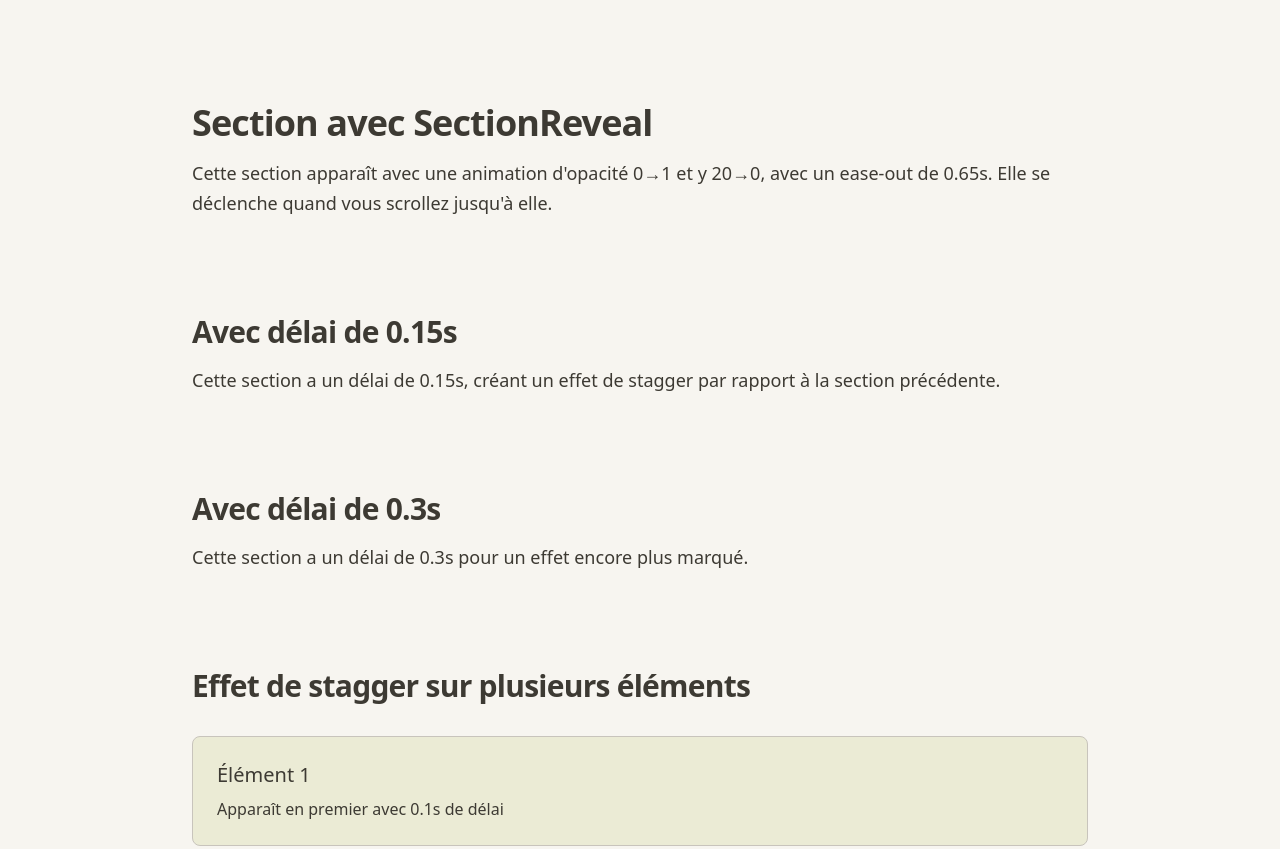
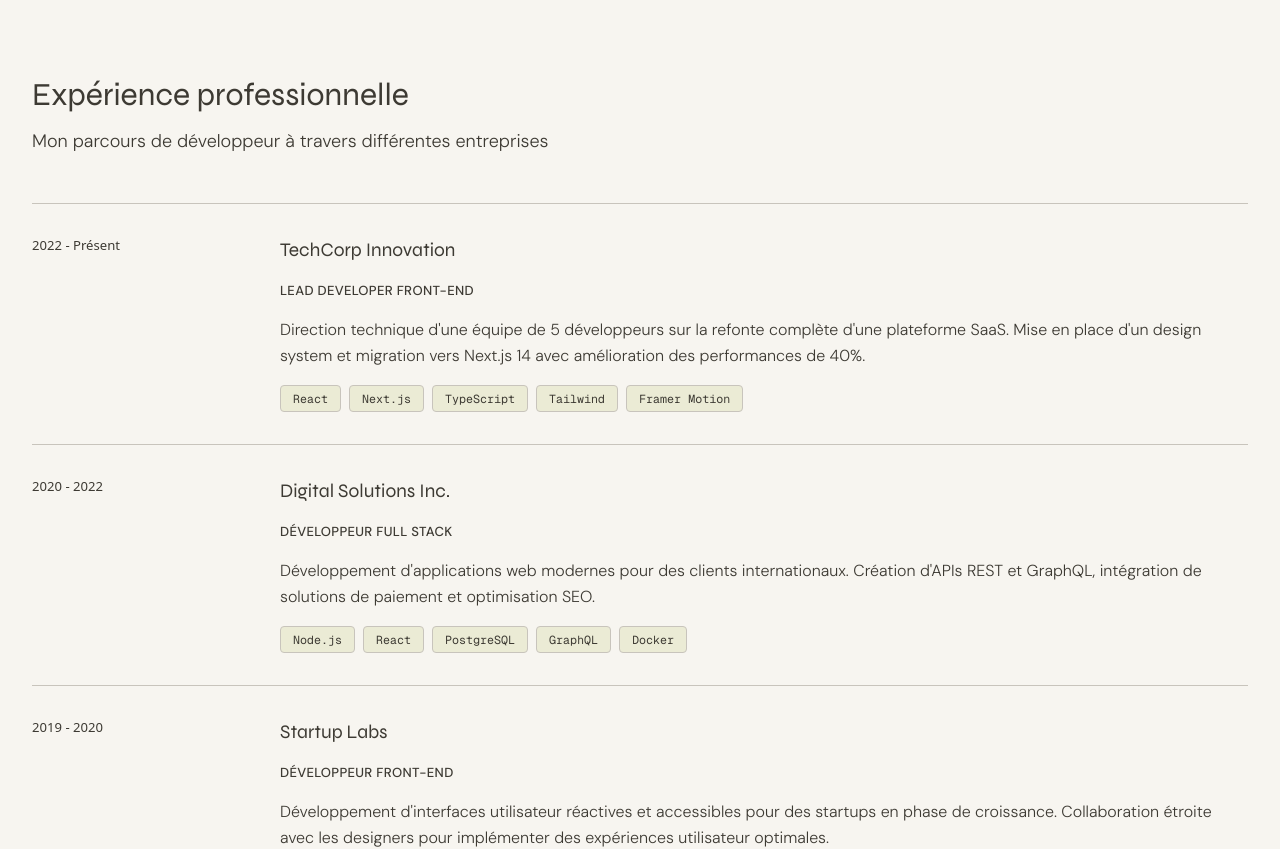
Before and after one commit to Mike1908/portfolio, a Next.js app: page / in a window 1280 px wide. Shown: the part 1360-2209 px from the top of the page. Built offline with nearby package versions, Linux system fonts and the light colour scheme.

Commit message:
ExperienceItem , ExperienceSection & SectionHeader

```diff
--- a/src/app/page.tsx
+++ b/src/app/page.tsx
@@ -1,5 +1,4 @@
-import Image from "next/image";
-import { NavBar, HeroSection, SectionReveal, AboutSection } from "@/components";
+import { NavBar, HeroSection, SectionReveal, AboutSection, ExperienceSection } from "@/components";
 
 const navLinks = [
   { label: "À propos", href: "#about" },
@@ -21,6 +20,30 @@
   { label: "Tasses de café", value: "∞" },
 ];
 
+const experiences = [
+  {
+    company: "TechCorp Innovation",
+    role: "Lead Developer Front-End",
+    period: "2022 - Présent",
+    description: "Direction technique d'une équipe de 5 développeurs sur la refonte complète d'une plateforme SaaS. Mise en place d'un design system et migration vers Next.js 14 avec amélioration des performances de 40%.",
+    tags: ["React", "Next.js", "TypeScript", "Tailwind", "Framer Motion"],
+  },
+  {
+    company: "Digital Solutions Inc.",
+    role: "Développeur Full Stack",
+    period: "2020 - 2022",
+    description: "Développement d'applications web modernes pour des clients internationaux. Création d'APIs REST et GraphQL, intégration de solutions de paiement et optimisation SEO.",
+    tags: ["Node.js", "React", "PostgreSQL", "GraphQL", "Docker"],
+  },
+  {
+    company: "Startup Labs",
+    role: "Développeur Front-End",
+    period: "2019 - 2020",
+    description: "Développement d'interfaces utilisateur réactives et accessibles pour des startups en phase de croissance. Collaboration étroite avec les designers pour implémenter des expériences utilisateur optimales.",
+    tags: ["React", "JavaScript", "SASS", "Redux", "Jest"],
+  },
+];
+
 export default function Home() {
   return (
     <div className="flex flex-col flex-1 font-sans">
@@ -39,6 +62,13 @@
       <AboutSection
         bio="Je suis un <strong>développeur passionné</strong> par la création d'expériences web exceptionnelles. Spécialisé en <strong>React et Next.js</strong>, je combine design moderne et architecture solide pour créer des applications performantes et scalables. Mon approche met l'accent sur <strong>l'expérience utilisateur</strong> et les meilleures pratiques de développement."
         stats={aboutStats}
+      />
+
+      {/* Section Expérience */}
+      <ExperienceSection
+        title="Expérience professionnelle"
+        subtitle="Mon parcours de développeur à travers différentes entreprises"
+        experiences={experiences}
       />
 
       <main id="content" className="flex flex-1 w-full flex-col items-center py-32 px-6 sm:px-16">
--- /dev/null
+++ b/src/components/atoms/TechTag.tsx
@@ -0,0 +1,20 @@
+import { cn } from "@/lib/utils";
+
+export type TechTagProps = {
+  readonly label: string;
+  readonly className?: string;
+};
+
+export const TechTag = ({ label, className }: TechTagProps) => {
+  return (
+    <span
+      className={cn(
+        "inline-block rounded-tag border border-border bg-bg-surface px-3 py-1 font-mono text-muted transition-colors duration-200 hover:bg-bg-hover",
+        className,
+      )}
+      style={{ fontSize: "0.73rem" }}
+    >
+      {label}
+    </span>
+  );
+};
--- a/src/components/index.ts
+++ b/src/components/index.ts
@@ -5,16 +5,20 @@
 export { ScrollHint, type ScrollHintProps } from './atoms/ScrollHint';
 export { BackgroundGrid, type BackgroundGridProps } from './atoms/BackgroundGrid';
 export { StatCard, type StatCardProps } from './atoms/StatCard';
+export { TechTag, type TechTagProps } from './atoms/TechTag';
 
 // Molecules - Combinaisons d'atomes
 export { ThemeToggle } from './molecules/ThemeToggle';
 export { CustomCursor, type CustomCursorProps } from './molecules/CustomCursor';
 export { SectionReveal, type SectionRevealProps } from './molecules/SectionReveal';
+export { SectionHeader, type SectionHeaderProps } from './molecules/SectionHeader';
+export { ExperienceItem, type ExperienceItemProps, type Experience } from './molecules/ExperienceItem';
 
 // Organisms - Combinaisons complexes
 export { NavBar, type NavBarProps } from './organisms/NavBar';
 export { HeroSection, type HeroSectionProps, type BadgeData } from './organisms/HeroSection';
 export { AboutSection, type AboutSectionProps, type Stat } from './organisms/AboutSection';
+export { ExperienceSection, type ExperienceSectionProps } from './organisms/ExperienceSection';
 
 // Providers - Context providers
 export { ThemeProvider, type ThemeProviderProps } from './providers';
--- /dev/null
+++ b/src/components/molecules/ExperienceItem.tsx
@@ -0,0 +1,78 @@
+"use client";
+
+import { cn } from "@/lib/utils";
+import { TechTag } from "../atoms/TechTag";
+import { SectionReveal } from "./SectionReveal";
+
+export type Experience = {
+  readonly company: string;
+  readonly role: string;
+  readonly period: string;
+  readonly description: string;
+  readonly tags: string[];
+};
+
+export type ExperienceItemProps = Experience & {
+  readonly className?: string;
+  readonly delay?: number;
+};
+
+export const ExperienceItem = ({
+  company,
+  role,
+  period,
+  description,
+  tags,
+  className,
+  delay = 0,
+}: ExperienceItemProps) => {
+  return (
+    <SectionReveal delay={delay}>
+      <article
+        role="listitem"
+        className={cn(
+          "grid grid-cols-1 gap-6 border-t border-border py-8 md:grid-cols-[200px_1fr] md:gap-12",
+          className,
+        )}
+      >
+        {/* Colonne gauche : Date */}
+        <div className="text-muted" style={{ fontSize: "0.82rem" }}>
+          {period}
+        </div>
+
+        {/* Colonne droite : Contenu */}
+        <div className="space-y-4">
+          <h3
+            className="font-display text-primary transition-colors duration-300 hover:text-muted"
+            style={{ fontSize: "1.2rem" }}
+          >
+            {company}
+          </h3>
+
+          <p
+            className="font-body uppercase tracking-wide text-body"
+            style={{ fontSize: "0.82rem", fontWeight: 500 }}
+          >
+            {role}
+          </p>
+
+          <p
+            className="font-body leading-relaxed text-body"
+            style={{ fontSize: "1rem", fontWeight: 300 }}
+          >
+            {description}
+          </p>
+
+          {/* Tags */}
+          {tags.length > 0 && (
+            <div className="flex flex-wrap gap-2">
+              {tags.map((tag, index) => (
+                <TechTag key={`${tag}-${index}`} label={tag} />
+              ))}
+            </div>
+          )}
+        </div>
+      </article>
+    </SectionReveal>
+  );
+};
--- /dev/null
+++ b/src/components/molecules/SectionHeader.tsx
@@ -0,0 +1,31 @@
+"use client";
+
+import { cn } from "@/lib/utils";
+import { SectionReveal } from "./SectionReveal";
+
+export type SectionHeaderProps = {
+  readonly title: string;
+  readonly subtitle?: string;
+  readonly className?: string;
+};
+
+export const SectionHeader = ({
+  title,
+  subtitle,
+  className,
+}: SectionHeaderProps) => {
+  return (
+    <SectionReveal className={cn("mb-12", className)}>
+      <div className="space-y-2">
+        <h2 className="font-display text-primary" style={{ fontSize: "clamp(2rem, 2.25vw, 2.5rem)" }}>
+          {title}
+        </h2>
+        {subtitle && (
+          <p className="font-body text-lg text-muted" style={{ fontWeight: 300 }}>
+            {subtitle}
+          </p>
+        )}
+      </div>
+    </SectionReveal>
+  );
+};
--- /dev/null
+++ b/src/components/organisms/ExperienceSection.tsx
@@ -0,0 +1,38 @@
+"use client";
+
+import { SectionHeader } from "../molecules/SectionHeader";
+import { ExperienceItem, type Experience } from "../molecules/ExperienceItem";
+import { cn } from "@/lib/utils";
+
+export type ExperienceSectionProps = {
+  readonly title?: string;
+  readonly subtitle?: string;
+  readonly experiences: Experience[];
+  readonly className?: string;
+};
+
+export const ExperienceSection = ({
+  title = "Expérience",
+  subtitle,
+  experiences,
+  className,
+}: ExperienceSectionProps) => {
+  return (
+    <section className={cn("relative w-full py-section px-6 lg:px-8", className)}>
+      <div className="mx-auto w-full max-w-7xl">
+        <SectionHeader title={title} subtitle={subtitle} />
+
+        <div role="list">
+          {experiences.map((experience, index) => (
+            <ExperienceItem
+              key={`${experience.company}-${index}`}
+              {...experience}
+              delay={0.1 + index * 0.1}
+              className={index === experiences.length - 1 ? "border-b border-border" : ""}
+            />
+          ))}
+        </div>
+      </div>
+    </section>
+  );
+};
```
Also changed, not shown: .mod-patterns.json.
